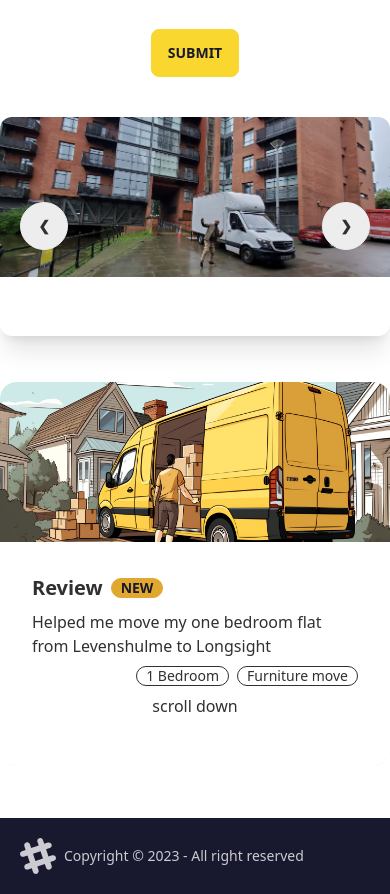
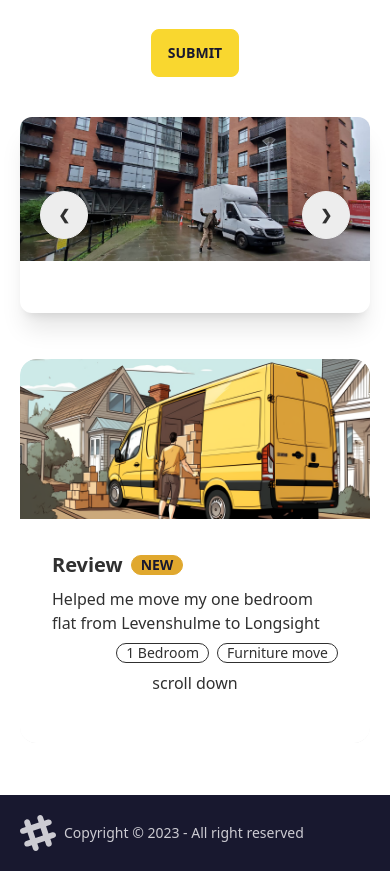
Before and after one commit to cloud1mediaLtd/mcrmanandvan, an Astro site: page /book in a window 390 px wide. Shown: the part 884-1778 px from the top of the page. After the commit the page ends 1755 px from the top, so only its background shows below. Built offline with nearby package versions, Linux system fonts and the light colour scheme; Astro itself is replaced by a stand-in of ours; some icons are missing.

Commit message:
fix padding

```diff
--- a/src/components/hero.astro
+++ b/src/components/hero.astro
@@ -8,7 +8,7 @@ const page = {
 ---
 
 <section class="">
-  <div class="hero py-12">
+  <div class="hero py-12 px-5 lg:px-0">
     <div class="text-center text-neutral-content">
       <div class="max-w-xl">
         <h1 class="mb-5 text-5xl text-black font-bold">{page.title}</h1>
--- a/src/layouts/Layout.astro
+++ b/src/layouts/Layout.astro
@@ -26,8 +26,8 @@ const { title } = Astro.props;
     <Nav />
     <div class="max-w-6xl mx-auto">
       <slot />
-      <div class="col-span-2 py-5"><Carousel /></div>
-      <div class="col-span-1 py-5"><Reviews /></div>
+      <div class="col-span-2 py-5 px-5 lg:px-0"><Carousel /></div>
+      <div class="col-span-1 py-5 px-5 lg:px-0"><Reviews /></div>
     </div>
 
     <Footer />
```
